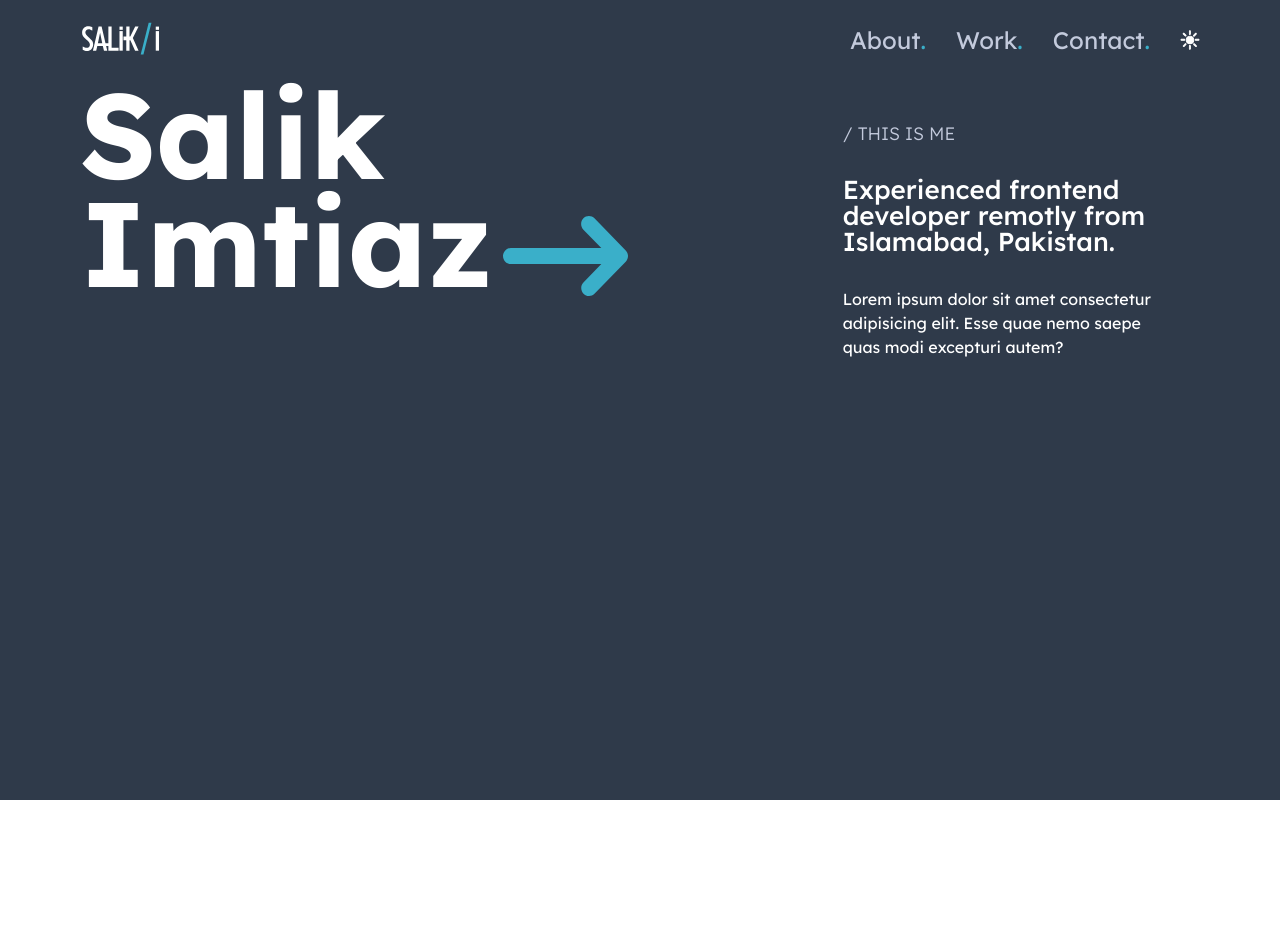
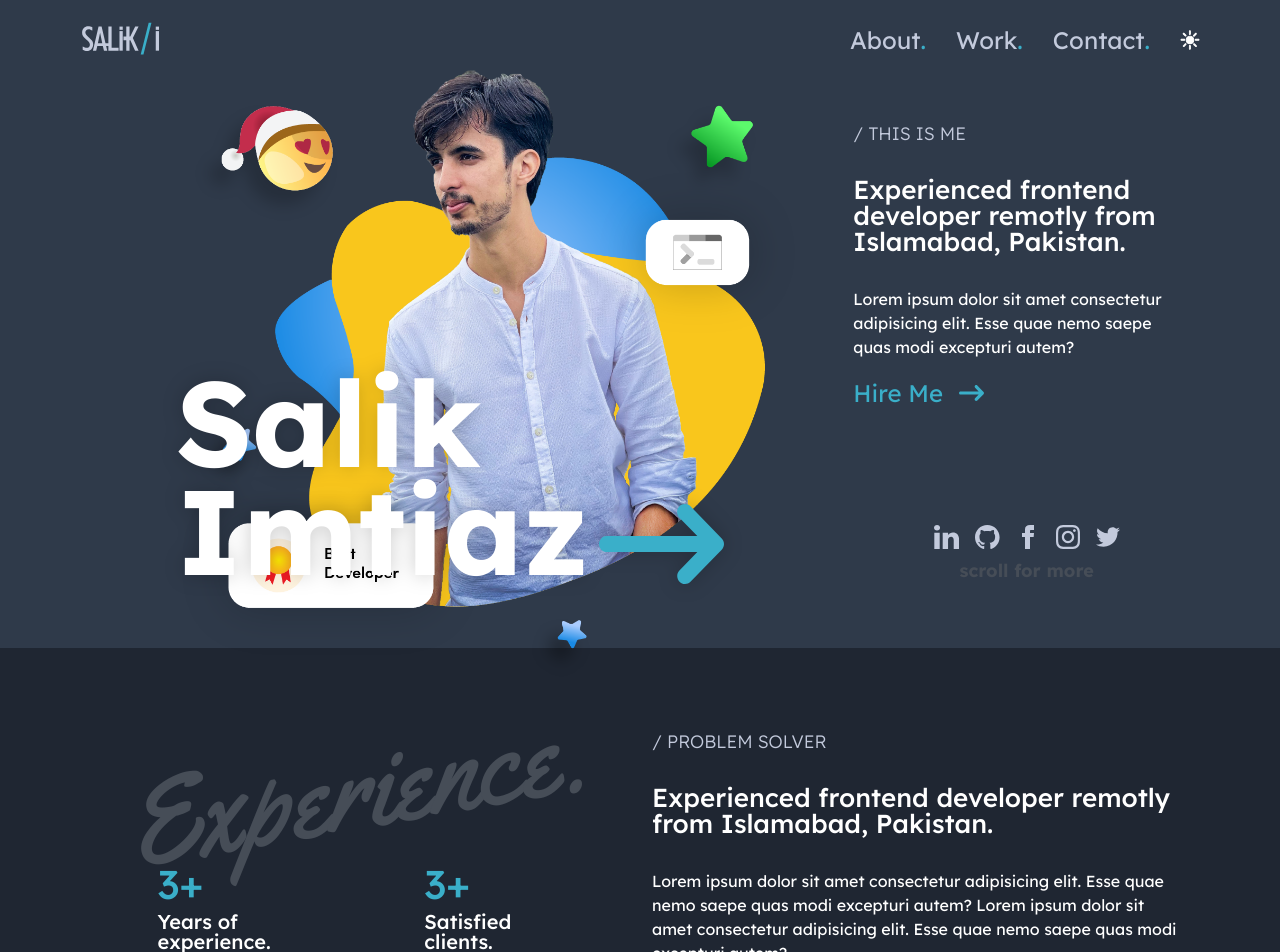
Before and after one commit to saalikimtiaz2/Portfolio-Website, a Next.js app: page / in a window 1280 px wide. Shown: the top 952 px of the page. Before the commit the page ends 800 px from the top, so only its background shows below. Built offline with nearby package versions, Linux system fonts and the light colour scheme; a web font is replaced by a local one.

Commit message:
experience and expertise section added

```diff
--- a/components/Layout/index.jsx
+++ b/components/Layout/index.jsx
@@ -6,7 +6,11 @@ function Layout({ children }) {
   const { darkMode } = useContext(ThemeContext);
 
   return (
-    <div className={`h-screen ${darkMode ? 'bg-darkBg' : 'bg-white'}`}>
+    <div
+      className={`min-h-screen w-screen ${
+        darkMode ? 'bg-darkBg text-white' : 'bg-white text-darkBg'
+      }`}
+    >
       <Header />
       {children}
     </div>
--- a/components/SvgIcons/index.jsx
+++ b/components/SvgIcons/index.jsx
@@ -10,7 +10,7 @@ export function Linkedin() {
         height='24px'
         viewBox='0 5 1036 990'
         id='linkedin'
-        fill={darkMode ? '#FFFFFF' : '#000000'}
+        fill={darkMode ? '#c3cadc' : '#2F3A4A'}
       >
         <path d='M0 120c0-33.334 11.667-60.834 35-82.5C58.333 15.833 88.667 5 126 5c36.667 0 66.333 10.666 89 32 23.333 22 35 50.666 35 86 0 32-11.333 58.666-34 80-23.333 22-54 33-92 33h-1c-36.667 0-66.333-11-89-33S0 153.333 0 120zm13 875V327h222v668H13zm345 0h222V622c0-23.334 2.667-41.334 8-54 9.333-22.667 23.5-41.834 42.5-57.5 19-15.667 42.833-23.5 71.5-23.5 74.667 0 112 50.333 112 151v357h222V612c0-98.667-23.333-173.5-70-224.5S857.667 311 781 311c-86 0-153 37-201 111v2h-1l1-2v-95H358c1.333 21.333 2 87.666 2 199 0 111.333-.667 267.666-2 469z' />
       </svg>
@@ -27,7 +27,7 @@ export function Github() {
         viewBox='0 0 256 249'
         xmlns='http://www.w3.org/2000/svg'
         id='github'
-        fill={darkMode ? '#FFFFFF' : '#000000'}
+        fill={darkMode ? '#c3cadc' : '#2F3A4A'}
       >
         <g>
           <path d='M127.505 0C57.095 0 0 57.085 0 127.505c0 56.336 36.534 104.13 87.196 120.99 6.372 1.18 8.712-2.766 8.712-6.134 0-3.04-.119-13.085-.173-23.739-35.473 7.713-42.958-15.044-42.958-15.044-5.8-14.738-14.157-18.656-14.157-18.656-11.568-7.914.872-7.752.872-7.752 12.804.9 19.546 13.14 19.546 13.14 11.372 19.493 29.828 13.857 37.104 10.6 1.144-8.242 4.449-13.866 8.095-17.05-28.32-3.225-58.092-14.158-58.092-63.014 0-13.92 4.981-25.295 13.138-34.224-1.324-3.212-5.688-16.18 1.235-33.743 0 0 10.707-3.427 35.073 13.07 10.17-2.826 21.078-4.242 31.914-4.29 10.836.048 21.752 1.464 31.942 4.29 24.337-16.497 35.029-13.07 35.029-13.07 6.94 17.563 2.574 30.531 1.25 33.743 8.175 8.929 13.122 20.303 13.122 34.224 0 48.972-29.828 59.756-58.22 62.912 4.573 3.957 8.648 11.717 8.648 23.612 0 17.06-.148 30.791-.148 34.991 0 3.393 2.295 7.369 8.759 6.117 50.634-16.879 87.122-64.656 87.122-120.973C255.009 57.085 197.922 0 127.505 0' />
@@ -47,7 +47,7 @@ export function Facebook() {
         height='24px'
         viewBox='0 0 24 24'
         id='facebook'
-        fill={darkMode ? '#FFFFFF' : '#000000'}
+        fill={darkMode ? '#c3cadc' : '#2F3A4A'}
       >
         <path d='M9 8h-3v4h3v12h5v-12h3.642l.358-4h-4v-1.667c0-.955.192-1.333 1.115-1.333h2.885v-5h-3.808c-3.596 0-5.192 1.583-5.192 4.615v3.385z' />
       </svg>
@@ -64,7 +64,7 @@ export function Instagram() {
         height='24px'
         viewBox='0 0 24 24'
         id='instagram'
-        fill={darkMode ? '#FFFFFF' : '#000000'}
+        fill={darkMode ? '#c3cadc' : '#2F3A4A'}
       >
         <path d='M12 2.163c3.204 0 3.584.012 4.85.07 3.252.148 4.771 1.691 4.919 4.919.058 1.265.069 1.645.069 4.849 0 3.205-.012 3.584-.069 4.849-.149 3.225-1.664 4.771-4.919 4.919-1.266.058-1.644.07-4.85.07-3.204 0-3.584-.012-4.849-.07-3.26-.149-4.771-1.699-4.919-4.92-.058-1.265-.07-1.644-.07-4.849 0-3.204.013-3.583.07-4.849.149-3.227 1.664-4.771 4.919-4.919 1.266-.057 1.645-.069 4.849-.069zm0-2.163c-3.259 0-3.667.014-4.947.072-4.358.2-6.78 2.618-6.98 6.98-.059 1.281-.073 1.689-.073 4.948 0 3.259.014 3.668.072 4.948.2 4.358 2.618 6.78 6.98 6.98 1.281.058 1.689.072 4.948.072 3.259 0 3.668-.014 4.948-.072 4.354-.2 6.782-2.618 6.979-6.98.059-1.28.073-1.689.073-4.948 0-3.259-.014-3.667-.072-4.947-.196-4.354-2.617-6.78-6.979-6.98-1.281-.059-1.69-.073-4.949-.073zm0 5.838c-3.403 0-6.162 2.759-6.162 6.162s2.759 6.163 6.162 6.163 6.162-2.759 6.162-6.163c0-3.403-2.759-6.162-6.162-6.162zm0 10.162c-2.209 0-4-1.79-4-4 0-2.209 1.791-4 4-4s4 1.791 4 4c0 2.21-1.791 4-4 4zm6.406-11.845c-.796 0-1.441.645-1.441 1.44s.645 1.44 1.441 1.44c.795 0 1.439-.645 1.439-1.44s-.644-1.44-1.439-1.44z' />
       </svg>
@@ -81,7 +81,7 @@ export function Twitter() {
         height='24px'
         viewBox='0 0 24 24'
         id='twitter'
-        fill={darkMode ? '#FFFFFF' : '#000000'}
+        fill={darkMode ? '#c3cadc' : '#2F3A4A'}
       >
         <path d='M24 4.557c-.883.392-1.832.656-2.828.775 1.017-.609 1.798-1.574 2.165-2.724-.951.564-2.005.974-3.127 1.195-.897-.957-2.178-1.555-3.594-1.555-3.179 0-5.515 2.966-4.797 6.045-4.091-.205-7.719-2.165-10.148-5.144-1.29 2.213-.669 5.108 1.523 6.574-.806-.026-1.566-.247-2.229-.616-.054 2.281 1.581 4.415 3.949 4.89-.693.188-1.452.232-2.224.084.626 1.956 2.444 3.379 4.6 3.419-2.07 1.623-4.678 2.348-7.29 2.04 2.179 1.397 4.768 2.212 7.548 2.212 9.142 0 14.307-7.721 13.995-14.646.962-.695 1.797-1.562 2.457-2.549z' />
       </svg>
@@ -97,7 +97,7 @@ export function Logo({ height }) {
       id='Layer_1'
       xmlns='http://www.w3.org/2000/svg'
       height={height}
-      fill={darkMode ? '#FFFFFF' : '#000000'}
+      fill={darkMode ? '#c3cadc' : '#2F3A4A'}
       viewBox='0 0 1728 1296'
     >
       <g>
@@ -217,7 +217,7 @@ export function UIUX() {
       xmlns='http://www.w3.org/2000/svg'
       height='64px'
       viewBox='0 0 462.3 462.4'
-      fill={darkMode ? '#FFFFFF' : '#000000'}
+      fill={darkMode ? '#c3cadc' : '#2F3A4A'}
     >
       <g>
         <path
--- a/pages/index.jsx
+++ b/pages/index.jsx
@@ -3,6 +3,13 @@ import { useContext } from 'react';
 import { ThemeContext } from '../context/ThemeContext';
 import Head from 'next/head';
 import Layout from '../components/Layout';
+import {
+  Linkedin,
+  Github,
+  Facebook,
+  Instagram,
+  Twitter,
+} from '../components/SvgIcons';
 import Styles from '../styles/home.module.scss';
 
 function Home() {
@@ -14,11 +21,16 @@ function Home() {
         <link rel='icon' href='/favicon.ico' />
       </Head>
       <Layout>
-        <section className={darkMode ? 'text-white' : 'text-black'}>
+        <section>
           <div className='xs:px-4 lg:px-20 pt-4 '>
-            <div className='grid grid-cols-12 gap-6 '>
-              <div className='xs:col-span-12 lg:col-span-8'>
-                <h2 className={`${Styles.title}`}>
+            <div className='grid grid-cols-12 xs:gap-y-10 lg:gap-10 '>
+              <div className='xs:col-span-12 lg:col-span-8 relative lg:pt-72'>
+                <img
+                  src='/assets/hero.png'
+                  alt=''
+                  className={Styles.heroImage}
+                />
+                <h2 className={Styles.title}>
                   Salik Imtiaz
                   <img
                     src='/assets/icons/right-arrow.svg'
@@ -27,7 +39,7 @@ function Home() {
                   />
                 </h2>
               </div>
-              <div className='xs:col-span-12 lg:col-span-4 xs:py-0 lg:py-10 flex flex-col justify-between'>
+              <div className='xs:col-span-12 lg:col-span-4 xs:pt-0 lg:pt-10 flex flex-col justify-between gap-y-20'>
                 <div>
                   <h3>/ This is me</h3>
                   <h2 className='max-w-20'>
@@ -38,9 +50,92 @@ function Home() {
                     Lorem ipsum dolor sit amet consectetur adipisicing elit.
                     Esse quae nemo saepe quas modi excepturi autem?
                   </p>
+                  <button className='text-24 text-primary flex items-center gap-4 mt-4'>
+                    Hire Me
+                    <img
+                      src='/assets/icons/right-arrow.svg'
+                      alt=''
+                      className='h-4'
+                    />
+                  </button>
+                </div>
+                <div className='mx-auto'>
+                  <ul className='flex items-center'>
+                    <li className='mr-4'>
+                      <Linkedin />
+                    </li>
+                    <li className='mr-4'>
+                      <Github />
+                    </li>
+                    <li className='mr-4'>
+                      <Facebook />
+                    </li>
+                    <li className='mr-4'>
+                      <Instagram />
+                    </li>
+                    <li>
+                      <Twitter />
+                    </li>
+                  </ul>
+                  <h3
+                    className={`${
+                      darkMode ? 'text-darkGray' : 'text-gray'
+                    } font-bold normal-case text-center mt-2 mb-0 `}
+                  >
+                    scroll for more
+                  </h3>
                 </div>
               </div>
             </div>
+          </div>
+        </section>
+        <section className={darkMode ? 'bg-darkCard' : 'bg-grayBg'}>
+          <div className='xs:px-4 lg:px-20 pt-4 '>
+            <div className='grid grid-cols-12 xs:gap-y-20 lg:gap-6 mb-10'>
+              <div className='xs:col-span-12 lg:col-span-6 relative'>
+                <h2
+                  className={`${Styles.stylishHeading} -rotate-10 ${
+                    darkMode ? 'text-darkGray' : 'text-gray'
+                  }`}
+                >
+                  Experience.
+                </h2>
+                <div className='flex items-center justify-evenly mt-4'>
+                  <div>
+                    <h2 className='text-40 text-primary mb-2'>3+</h2>
+                    <h2 className='text-20 max-w-15'>Years of experience.</h2>
+                  </div>
+                  <div>
+                    <h2 className='text-40 text-primary mb-2'>3+</h2>
+                    <h2 className='text-20 max-w-10'>Satisfied clients.</h2>
+                  </div>
+                </div>
+              </div>
+              <div className='xs:col-span-12 lg:col-span-6'>
+                <h3>/ problem solver</h3>
+                <h2 className='max-w-45'>
+                  Experienced frontend developer remotly from Islamabad,
+                  Pakistan.
+                </h2>
+                <p className='max-w-55 mt-8'>
+                  Lorem ipsum dolor sit amet consectetur adipisicing elit. Esse
+                  quae nemo saepe quas modi excepturi autem? Lorem ipsum dolor
+                  sit amet consectetur adipisicing elit. Esse quae nemo saepe
+                  quas modi excepturi autem?
+                </p>
+              </div>
+            </div>
+            <h2
+              className={`${Styles.stylishHeading} rotate-0 ${
+                darkMode ? 'text-darkGray' : 'text-gray'
+              }`}
+            >
+              Expertise.
+            </h2>
+            <p className='max-w-55 text-center text-gray mx-auto mt-4'>
+              Lorem ipsum dolor sit amet consectetur adipisicing elit. Esse quae
+              nemo saepe quas modi excepturi autem.
+            </p>
           </div>
         </section>
       </Layout>
--- a/styles/globals.scss
+++ b/styles/globals.scss
@@ -8,6 +8,10 @@
 
 * {
   font-family: 'Lexend', sans-serif;
+}
+
+body {
+  overflow-x: hidden;
 }
 
 ::-webkit-scrollbar {
--- a/styles/home.module.scss
+++ b/styles/home.module.scss
@@ -7,11 +7,31 @@
   max-width: 6ch;
   display: flex;
   align-items: flex-end;
+  margin-left: 6rem;
+  filter: drop-shadow(0px 0px 10px rgba(0, 0, 0, 0.2));
   img {
     margin-left: 10px;
   }
   @media screen and (max-width: 768px) {
-    font-size: 50px;
+    font-size: 58px;
+    margin-left: 0;
+  }
+}
+
+.heroImage {
+  max-height: 650px;
+  position: absolute;
+  right: 0;
+  bottom: -20%;
+  z-index: 0;
+  @media screen and (max-width: 768px) {
+    max-height: 350px;
+    margin-right: 0;
+    position: relative;
+    right: 0;
+    bottom: 0;
+    top: 0;
+    left: 0;
   }
 }
 
@@ -23,16 +43,12 @@
 }
 
 .stylishHeading {
-  font-size: 150px;
+  font-size: 120px;
   font-family: 'Yellowtail', cursive;
-  position: absolute;
-  top: 50%;
-  left: 40%;
-  transform: translate(-50%, -40%) rotate(-45deg);
-  z-index: -5;
-  opacity: 0.01;
+  text-align: center;
   @media screen and (max-width: 768px) {
-    display: none;
+    font-size: 80px;
+    margin-bottom: 2rem;
   }
 }
 
--- a/tailwind.config.js
+++ b/tailwind.config.js
@@ -9,9 +9,11 @@ module.exports = {
       secondary: '#3adede',
       black: '#000000',
       darkBg: '#2F3A4A',
-      darkCard: '#1e1f2c',
+      darkCard: '#1F2632',
       white: '#FFFFFF',
       gray: '#C3CADC',
+      darkGray: '#464D57',
+      grayBg: '#f2fdff',
     },
     screens: {
       xs: '250px',
@@ -55,6 +57,7 @@ module.exports = {
       82: '82px',
     },
     maxWidth: {
+      10: '10ch',
       15: '15ch',
       20: '20ch',
       25: '25ch',
@@ -72,7 +75,11 @@ module.exports = {
       '4/4': '85%',
       full: '100%',
     },
-    extend: {},
+    extend: {
+      rotate: {
+        10: '10deg',
+      },
+    },
   },
   variants: {
     extend: {
```
